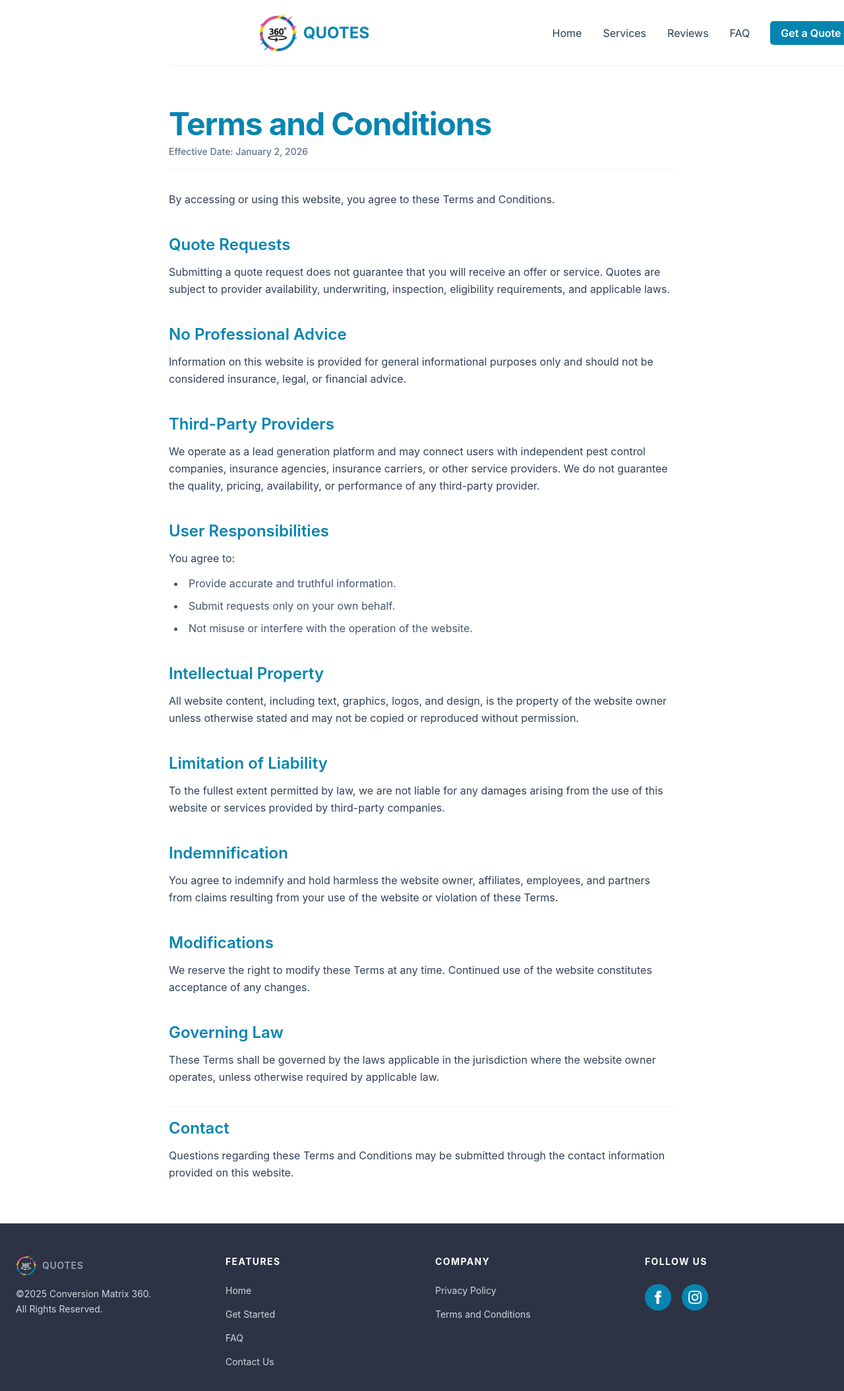
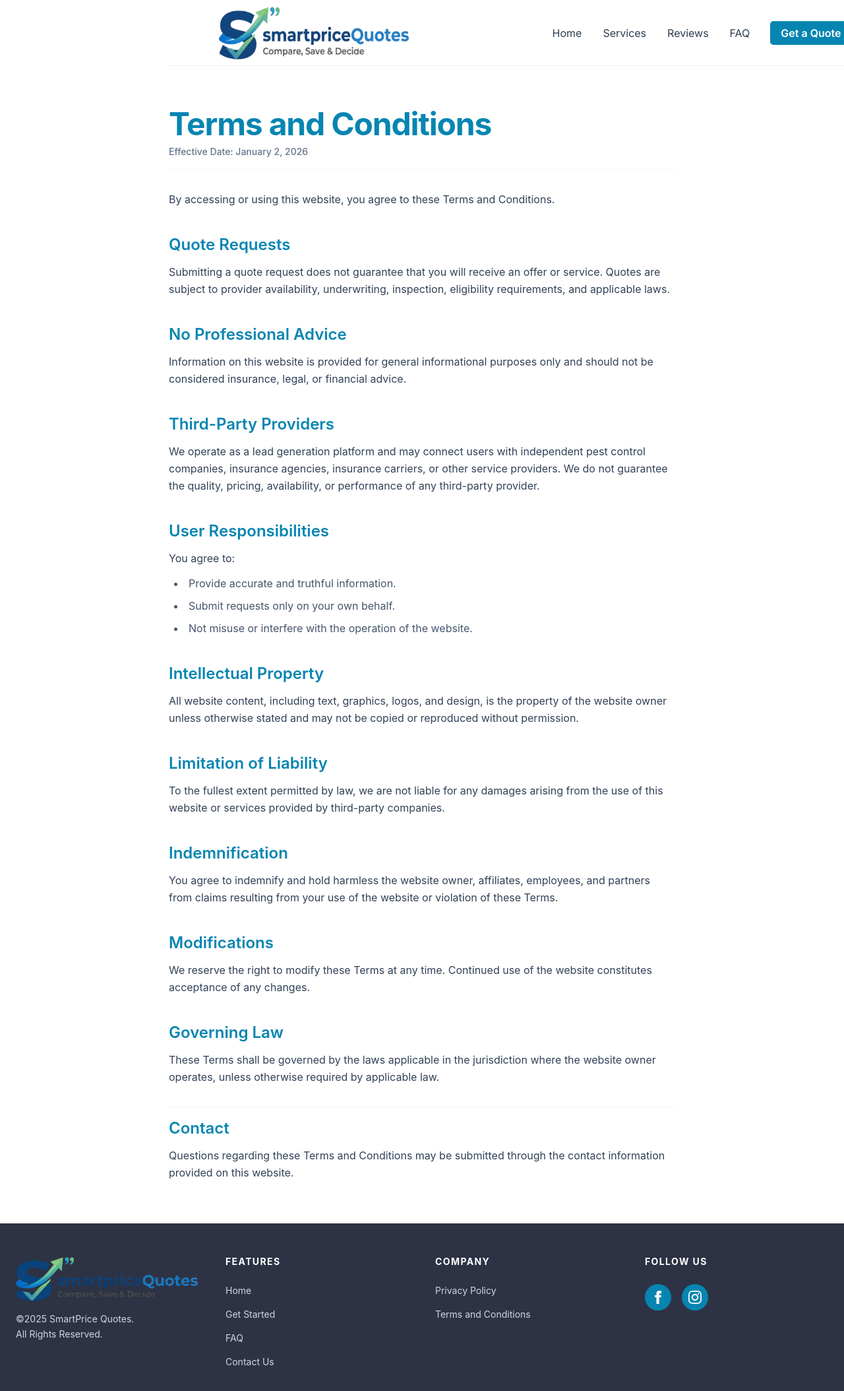
Before and after one commit to 360conversionmatrix-source/SmartPrice, a React (Vite) app: page /terms-and-conditions in a window 1280 px wide. Shown: the top 2108 px of the page at 66% size. Built offline with nearby package versions, Linux system fonts and the light colour scheme.

Commit message:
update first

```diff
--- a/index.html
+++ b/index.html
@@ -33,7 +33,7 @@
 
 
 
-    <title>360 Quotes</title>
+    <title>SmartPrice Quotes</title>
   </head>
   <body>
     <div id="root"></div>
--- a/src/Components/common/DisMar.jsx
+++ b/src/Components/common/DisMar.jsx
@@ -1,7 +1,7 @@
 import React from 'react';
 import { motion } from 'framer-motion';
 
-const Dis = ({ text = "Disclaimer: 360Holding Quotes is a free service to assist homeowners in connecting with local service providers. All contractors/providers are independent and 360Holding Quotes does not warrant or guarantee any work performed. It is the responsibility of the homeowner to verify that the hired contractor furnishes the necessary license and insurance required for the work being performed. All persons depicted in a photo or video are actors or models and not contractors listed on 360Holding Quotes. Same-day and 24/7 emergency services are subject to provider participation, location, technician availability, and demand. Availability is not guaranteed and may vary by market and appointment capacity." }) => {
+const Dis = ({ text = "Disclaimer: SmartPrice Quotes is a free service to assist homeowners in connecting with local service providers. All contractors/providers are independent and SmartPrice Quotes does not warrant or guarantee any work performed. It is the responsibility of the homeowner to verify that the hired contractor furnishes the necessary license and insurance required for the work being performed. All persons depicted in a photo or video are actors or models and not contractors listed on SmartPrice Quotes. Same-day and 24/7 emergency services are subject to provider participation, location, technician availability, and demand. Availability is not guaranteed and may vary by market and appointment capacity." }) => {
   return (
     <>
       <style>{`
--- a/src/Components/common/DisclaimerMarquee.jsx
+++ b/src/Components/common/DisclaimerMarquee.jsx
@@ -1,7 +1,7 @@
 import React from 'react';
 import { motion } from 'framer-motion';
 
-const DisclaimerMarquee = ({ text = "Disclaimer: 360Holding Quotes is a free service to assist homeowners in connecting with local service providers. All contractors/providers are independent and 360Holding Quotes does not warrant or guarantee any work performed. It is the responsibility of the homeowner to verify that the hired contractor furnishes the necessary license and insurance required for the work being performed. All persons depicted in a photo or video are actors or models and not contractors listed on 360Holding Quotes. Same-day and 24/7 emergency services are subject to provider participation, location, technician availability, and demand. Availability is not guaranteed and may vary by market and appointment capacity." }) => {
+const DisclaimerMarquee = ({ text = "Disclaimer: SmartPrice Quotes is a free service to assist homeowners in connecting with local service providers. All contractors/providers are independent and 360Holding Quotes does not warrant or guarantee any work performed. It is the responsibility of the homeowner to verify that the hired contractor furnishes the necessary license and insurance required for the work being performed. All persons depicted in a photo or video are actors or models and not contractors listed on 360Holding Quotes. Same-day and 24/7 emergency services are subject to provider participation, location, technician availability, and demand. Availability is not guaranteed and may vary by market and appointment capacity." }) => {
   return (
     <>
       <style>{`
--- a/src/Components/common/Disclamer.jsx
+++ b/src/Components/common/Disclamer.jsx
@@ -12,7 +12,7 @@ function Disclaimer() {
       This website is not affiliated with or endorsed by any government agency, including Medicare or any federal program.
       We are a private service that connects consumers with licensed insurance providers.
       <span className="block mt-2 font-semibold">
-        We do not offer every plan available in your area. Currently we represent Conversion Matrix 360 organizations which offer 22 products in your area.
+        We do not offer every plan available in your area. Currently we represent SmartPrice Quotes organizations which offer 22 products in your area.
         Please contact Medicare.gov, 1-800-MEDICARE, or your local State Health Insurance Program (SHIP) to get information on all of your options.
       </span>
     </p>
--- a/src/Components/common/Footer.jsx
+++ b/src/Components/common/Footer.jsx
@@ -10,14 +10,13 @@ const Footer = () => {
 
           {/* Brand/Logo Section */}
           <div className="space-y-4">
-            <div className="flex items-center space-x-2">
-              <div className="w-8 h-8 rounded-full flex items-center justify-center font-bold text-white text-xl italic">
+            <div className="flex items-center space-x-2 ">
+
                 <img src={img} alt="Logo" className="w-full h-full object-contain" />
-              </div>
-              <span className="text-sm font-semibold uppercase tracking-wider text-gray-400">Quotes</span>
+
             </div>
             <div className="text-gray-300 text-sm leading-relaxed">
-              <p>©2025 Conversion Matrix 360.</p>
+              <p>©2025 SmartPrice Quotes.</p>
               <p>All Rights Reserved.</p>
             </div>
           </div>
@@ -59,7 +58,7 @@ const Footer = () => {
             <h4 className="text-white font-bold uppercase tracking-widest mb-6 text-sm">Follow Us</h4>
             <div className="flex space-x-4">
               <a
-                href="https://www.facebook.com/profile.php?id=61587297926579"
+                href="/"
                 target="_blank"
                 rel="noopener noreferrer"
                 className="w-10 h-10 bg-[#0685B1] rounded-full flex items-center justify-center hover:bg-[#056a8c] transition-colors"
@@ -70,7 +69,7 @@ const Footer = () => {
                 </svg>
               </a>
               <a
-                href="https://www.instagram.com/conversionmatrix360official/"
+                href="/"
                 target="_blank"
                 rel="noopener noreferrer"
                 className="w-10 h-10 bg-[#0685B1] rounded-full flex items-center justify-center hover:bg-[#056a8c] transition-colors"
--- a/src/Components/common/Navbar.jsx
+++ b/src/Components/common/Navbar.jsx
@@ -12,10 +12,7 @@ const Navbar = ({ number, number2 }) => {
 
         {/* Logo Section */}
         <div className="flex h-[100px] w-[400px] cursor-pointer items-center justify-center text-[1.5rem] font-bold text-[#2c3e50]">
-          <img src={img} alt="Logo" className="h-[60px] w-[60px]" />
-          <span className="ml-2">
-            <span className="text-[#0685B1]">QUOTES</span>
-          </span>
+          <img src={img} alt="Logo" className="h-[250px] w-[400px]" />
         </div>
 
         {/* Navigation Links - Hidden on mobile, flex on md+ */}
--- a/src/Pages/LandingPage.jsx
+++ b/src/Pages/LandingPage.jsx
@@ -14,7 +14,7 @@ const LandingPage = () => {
   };
   const disclaimerText = (
     <>
-      <span className="font-bold">Disclaimer:</span> 360Holding Quotes is a free service to assist homeowners in connecting with local service providers. All contractors/providers are independent and 360Holding Quotes does not warrant or guarantee any work performed. It is the responsibility of the homeowner to verify that the hired contractor furnishes the necessary license and insurance required for the work being performed. All persons depicted in a photo or video are actors or models and not contractors listed on 360Holding Quotes. Same-day and 24/7 emergency services are subject to provider participation, location, technician availability, and demand. Availability is not guaranteed and may vary by market and appointment capacity.
+      <span className="font-bold">Disclaimer:</span> SmartPrice Quotes is a free service to assist homeowners in connecting with local service providers. All contractors/providers are independent and SmartPrice Quotes does not warrant or guarantee any work performed. It is the responsibility of the homeowner to verify that the hired contractor furnishes the necessary license and insurance required for the work being performed. All persons depicted in a photo or video are actors or models and not contractors listed on SmartPrice Quotes. Same-day and 24/7 emergency services are subject to provider participation, location, technician availability, and demand. Availability is not guaranteed and may vary by market and appointment capacity.
       &nbsp;&nbsp; | &nbsp;&nbsp;
     </>
   );
--- a/src/Pages/PestControlForm.jsx
+++ b/src/Pages/PestControlForm.jsx
@@ -105,16 +105,16 @@ const PestControlForm = () => {
 
   return (
     <div className="bg-white font-sans text-gray-700 min-h-screen">
-      <Navbar number="+18584775382" number2="+18584775382" />
+      <Navbar number="+18449140510" number2="+18449140510" />
       <DisclaimerMarquee/>
       <div className='absolute z-9999 md:hidden fixed top-[100px] w-full h-[100px] bg-white'>
           <div className='text-center mt-7'>
             <h5 className="m-0 p-0 text-md font-medium">Get your free quotes now</h5>
         <a
-          href="tel:++18584775382"
+          href="tel:+18449140510"
           className="m-0 p-2 text-[#2c3e50] transition-all duration-300 hover:text-[#0685B1] font-medium"
         >
-          +1(858)-477-5382
+          +1(844)-914-0510
         </a>
           </div>
       </div>
```
Also changed, not shown: public/Create_a_full-size_l-removebg-preview.png, public/Tab_logo.png.
